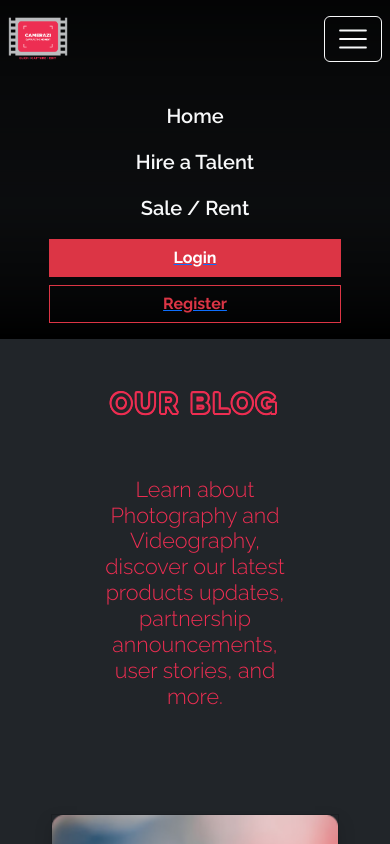
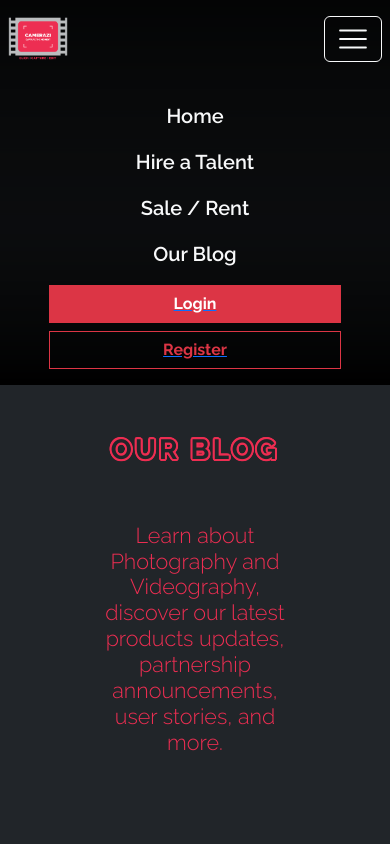
Before and after one commit to ikbakk/papaya-coders-submition, a React (Vite) app: page /blogs in a window 390 px wide. Both pictures are taken after a click on the button 353 px from the left and 38 px from the top of the page. Shown: the top 844 px of the page. Built offline with nearby package versions, Linux system fonts and the light colour scheme.

Commit message:
small nav changes

```diff
--- a/src/components/Header.jsx
+++ b/src/components/Header.jsx
@@ -41,7 +41,7 @@ const Header = () => {
             </button>
           </Link>
         </div>
-        <div className='d-md-none'>
+        <div className='d-md-none d-flex align-items-center gap-3'>
           <button
             type='button'
             data-bs-toggle='collapse'
@@ -68,6 +68,9 @@ const Header = () => {
             <a href='/#equipment' className='nav-link link-light'>
               <li>Sale / Rent</li>
             </a>
+            <Link to='/blogs' className='nav-link link-light'>
+              <li>Our Blog</li>
+            </Link>
           </ul>
         </nav>
         <div className='gap-2 pt-2 pb-3 flex-column d-flex align-items-center'>
```
